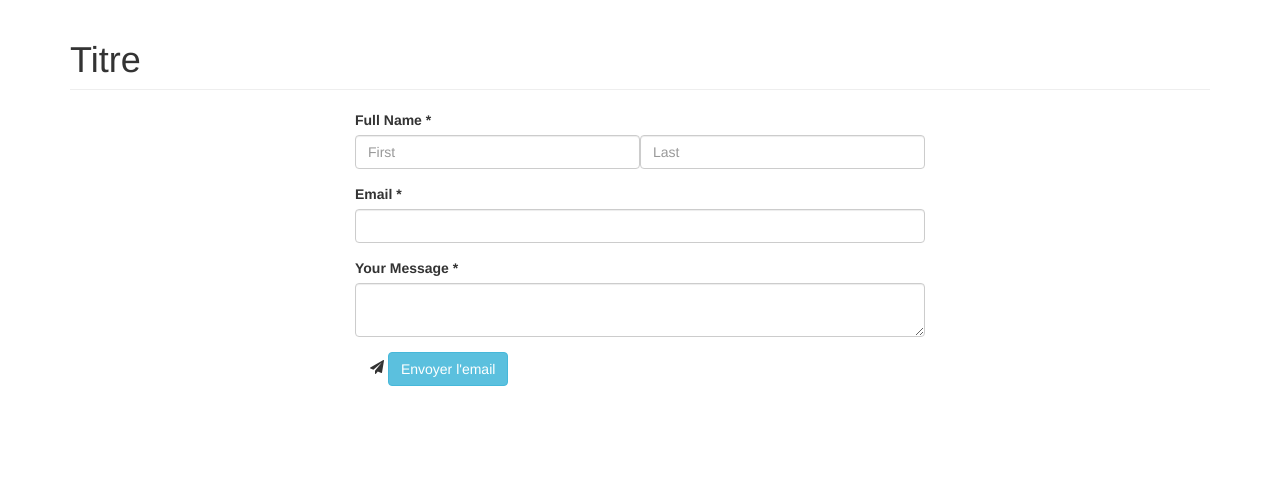
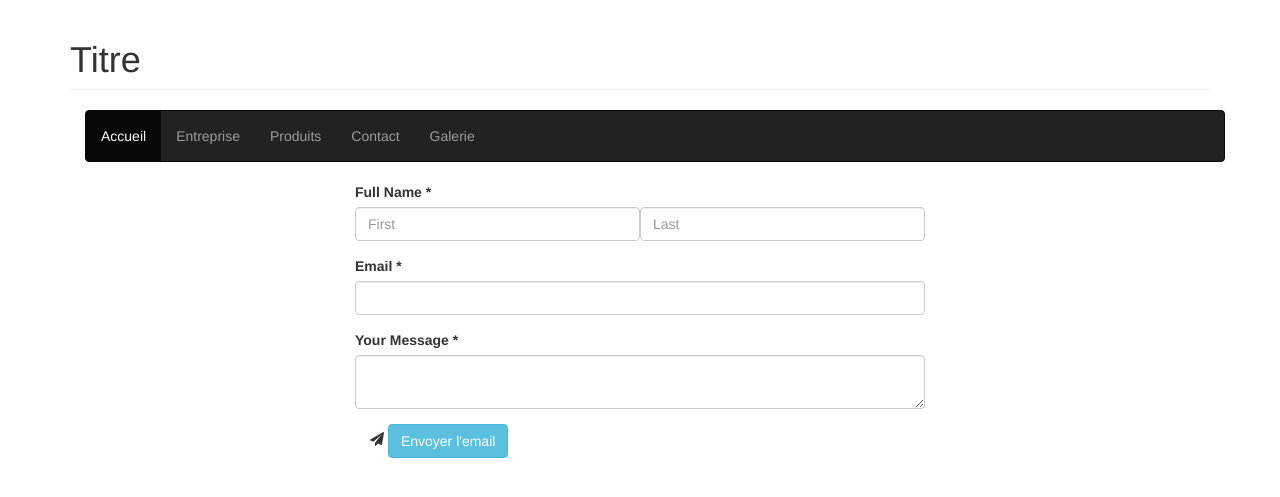
Before and after one commit to WebCF2m2017/theCookieTree, a PHP site: template pages/contactform.php in a window 1280 px wide. Shown: the top 497 px of the page. Run offline with PHP 8.4, Linux system fonts and the light colour scheme; the template is opened without the code that fills it, so the values that code supplies are empty; some libraries are stand-ins or nearby versions.

Commit message:
implantation de menu.php

```diff
--- /dev/null
+++ b/menu.php
@@ -0,0 +1,11 @@
+<div class="container">
+		<nav class="navbar navbar-inverse">
+			<ul class="nav navbar-nav">
+				<li class="active"><a href="./">Accueil</a></li>
+				<li><a href="?entreprise">Entreprise</a></li>
+				<li><a href="?produits">Produits</a></li>
+				<li><a href="?contact">Contact</a></li>
+				<li><a href="?galerie">Galerie</a></li>
+			</ul>
+		</nav>
+	</div>
--- a/pages/contactform.php
+++ b/pages/contactform.php
@@ -59,6 +59,10 @@ if(isset($_POST['lemail'])&&
 <body>
     <div class="container">
 		<h1 class="page-header">Titre</h1>
+    <?php include_once 'menu.php'; ?>
+
+
+
 	<form action="" method="POST" name="envoiemail" class="col-lg-offset-3 col-lg-6 col-md-offset-2 col-md-8 col-sm-8 col-sm-offset-2 col-xs-12 form-horizontal ">
 
 <div class="row">
```
